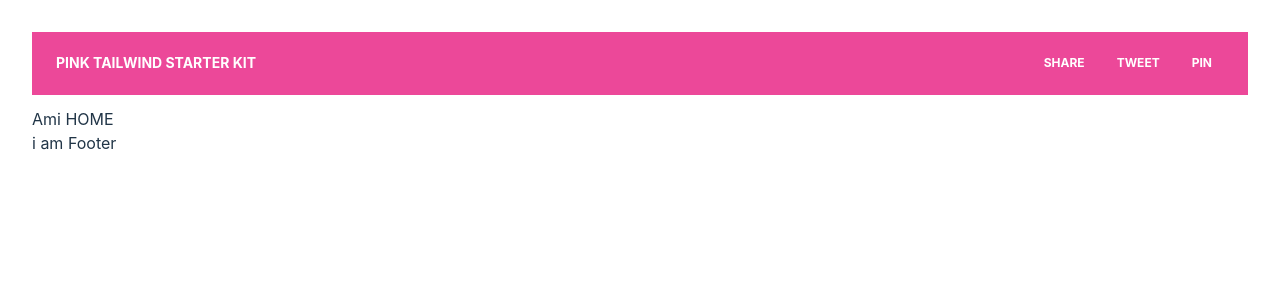
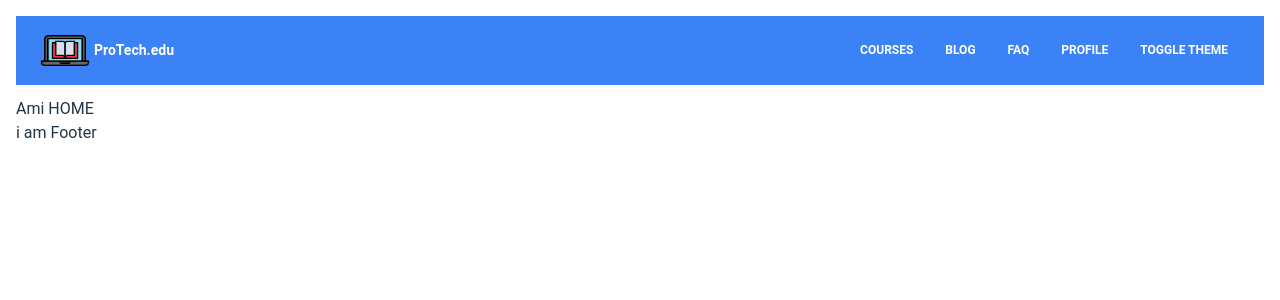
Before and after one commit to RittikSheikh/learn-wth-ProTech.edu-online, a React (Vite) app: page / in a window 1280 px wide. Shown: the top 300 px of the page. Built offline with nearby package versions, Linux system fonts and the light colour scheme.

Commit message:
Navbar done currently

```diff
--- a/package.json
+++ b/package.json
@@ -13,6 +13,7 @@
     "daisyui": "^2.51.6",
     "react": "^18.2.0",
     "react-dom": "^18.2.0",
+    "react-icons": "^4.8.0",
     "react-router-dom": "^6.11.1"
   },
   "devDependencies": {
--- a/src/App.css
+++ b/src/App.css
@@ -1,5 +1,5 @@
 #root {
-  padding: 2rem;
+  padding: 1rem;
 }
 
 .logo {
--- a/src/index.css
+++ b/src/index.css
@@ -1,9 +1,10 @@
 @tailwind base;
 @tailwind components;
 @tailwind utilities;
+@import url('https://fonts.googleapis.com/css2?family=Roboto&display=swap');
 
 :root {
-  font-family: Inter, system-ui, Avenir, Helvetica, Arial, sans-serif;
+  font-family: 'Roboto', system-ui, Helvetica, Arial, sans-serif;
   line-height: 1.5;
   font-weight: 400;
 
@@ -16,13 +17,8 @@
   -webkit-text-size-adjust: 100%;
 }
 
-a {
-  font-weight: 500;
-  color: #646cff;
-  text-decoration: inherit;
-}
 a:hover {
-  color: #535bf2;
+  color: #7cff01;
 }
 
 body {
--- a/src/pages/shared/Header/Header.jsx
+++ b/src/pages/shared/Header/Header.jsx
@@ -1,24 +1,25 @@
 import React, { useState } from 'react';
+import logo from '../../../assets/images/ebook.png';
+import { HiBars3BottomRight } from "react-icons/hi2";
+import { Link } from 'react-router-dom';
 
 const Header = () => {
-    const [navbarOpen, setNavbarOpen] = useState(false);
-    return (
-        <div>
-                  <nav className="relative flex flex-wrap items-center justify-between px-2 py-3 bg-pink-500 mb-3">
+  const [navbarOpen, setNavbarOpen] = useState(false);
+  return (
+    <div>
+      <nav className="relative flex flex-wrap items-center justify-between px-2 py-3 bg-blue-500 mb-3">
         <div className="container px-4 mx-auto flex flex-wrap items-center justify-between">
           <div className="w-full relative flex justify-between lg:w-auto lg:static lg:block lg:justify-start">
-            <a
-              className="text-sm font-bold leading-relaxed inline-block mr-4 py-2 whitespace-nowrap uppercase text-white"
-              href="#pablo"
-            >
-              pink Tailwind Starter Kit
-            </a>
+              <Link to='/home'>
+              <img className='w-[50px] h-[45px] mr-1 inline' src={logo} alt="" />
+              </Link>
+                <h4 className="text-sm font-bold leading-relaxed inline-block mr-4 py-2 whitespace-nowrap text-white">ProTech.edu</h4>
             <button
               className="text-white cursor-pointer text-xl leading-none px-3 py-1 border border-solid border-transparent rounded bg-transparent block lg:hidden outline-none focus:outline-none"
               type="button"
               onClick={() => setNavbarOpen(!navbarOpen)}
             >
-              <i className="fas fa-bars"></i>
+             <HiBars3BottomRight></HiBars3BottomRight>
             </button>
           </div>
           <div
@@ -28,37 +29,48 @@ const Header = () => {
             }
             id="example-navbar-danger"
           >
-            <ul className="flex flex-col lg:flex-row list-none lg:ml-auto">
+            <ul className="flex flex-col mt-4 lg:mt-0  lg:flex-row list-none lg:ml-auto">
               <li className="nav-item">
-                <a
+                <Link to='/courses'
                   className="px-3 py-2 flex items-center text-xs uppercase font-bold leading-snug text-white hover:opacity-75"
-                  href="#pablo"
                 >
-                  <i className="fab fa-facebook-square text-lg leading-lg text-white opacity-75"></i><span className="ml-2">Share</span>
-                </a>
+                  <i className="text-lg leading-lg text-white opacity-75"></i><span className="ml-2">Courses</span>
+                </Link>
               </li>
               <li className="nav-item">
-                <a
+                <Link to='/blog'
                   className="px-3 py-2 flex items-center text-xs uppercase font-bold leading-snug text-white hover:opacity-75"
-                  href="#pablo"
                 >
-                  <i className="fab fa-twitter text-lg leading-lg text-white opacity-75"></i><span className="ml-2">Tweet</span>
-                </a>
+                  <i className="text-lg leading-lg text-white opacity-75"></i><span className="ml-2">Blog</span>
+                </Link>
               </li>
               <li className="nav-item">
-                <a
+                <Link to='/faq'
                   className="px-3 py-2 flex items-center text-xs uppercase font-bold leading-snug text-white hover:opacity-75"
-                  href="#pablo"
                 >
-                  <i className="fab fa-pinterest text-lg leading-lg text-white opacity-75"></i><span className="ml-2">Pin</span>
-                </a>
+                  <i className="text-lg leading-lg text-white opacity-75"></i><span className="ml-2">FAQ</span>
+                </Link>
+              </li>
+              <li className="nav-item">
+                <Link to='/profile'
+                  className="px-3 py-2 flex items-center text-xs uppercase font-bold leading-snug text-white hover:opacity-75"
+                >
+                  <i className="text-lg leading-lg text-white opacity-75"></i><span className="ml-2">Profile</span>
+                </Link>
+              </li>
+              <li className="nav-item">
+                <Link to='/toggleTheme'
+                  className="px-3 py-2 flex items-center text-xs uppercase font-bold leading-snug text-white hover:opacity-75"
+                >
+                  <i className="text-lg leading-lg text-white opacity-75"></i><span className="ml-2">Toggle Theme</span>
+                </Link>
               </li>
             </ul>
           </div>
         </div>
       </nav>
-        </div>
-    );
+    </div>
+  );
 };
 
 export default Header;
```
Also changed, not shown: 1 other file (tests, documents, lock files or other folders).
